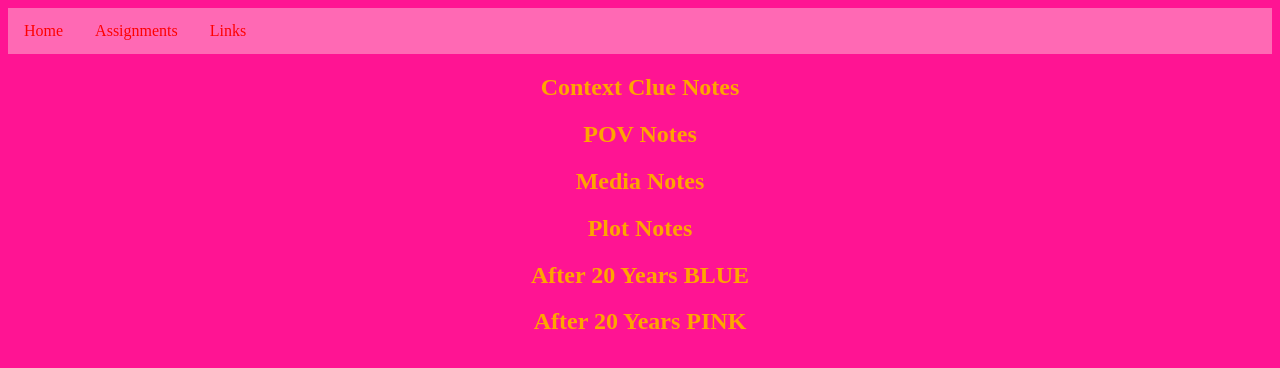
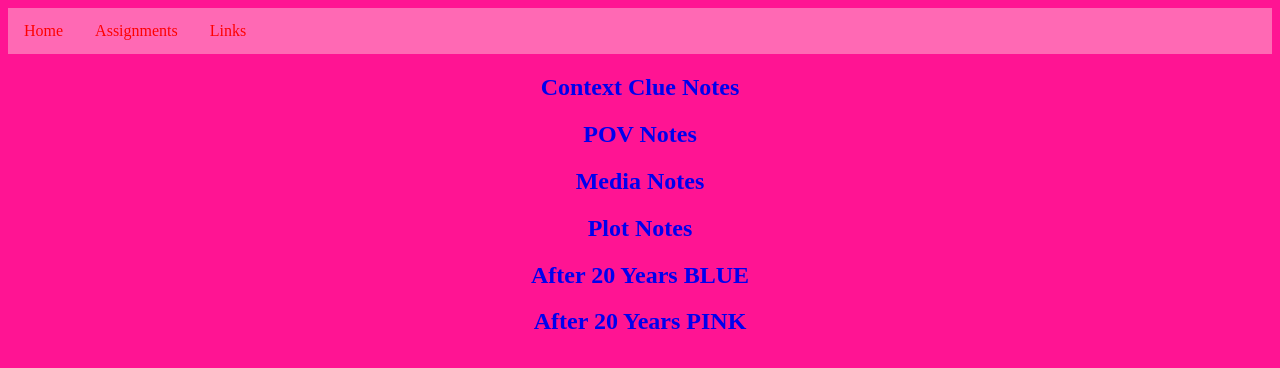
Before and after one commit to Callahan-Classroom/links, a plain HTML site: page index.htm in a window 1280 px wide. Drawn offline with Linux system fonts and the light colour scheme.

Commit message:
Update main.css

```diff
--- a/styles/main.css
+++ b/styles/main.css
@@ -30,5 +30,4 @@ h1, h2, h3, h4, h5, h6 {
 }
 a {
   text-decoration: none;
-  color: orange;
 }
```
